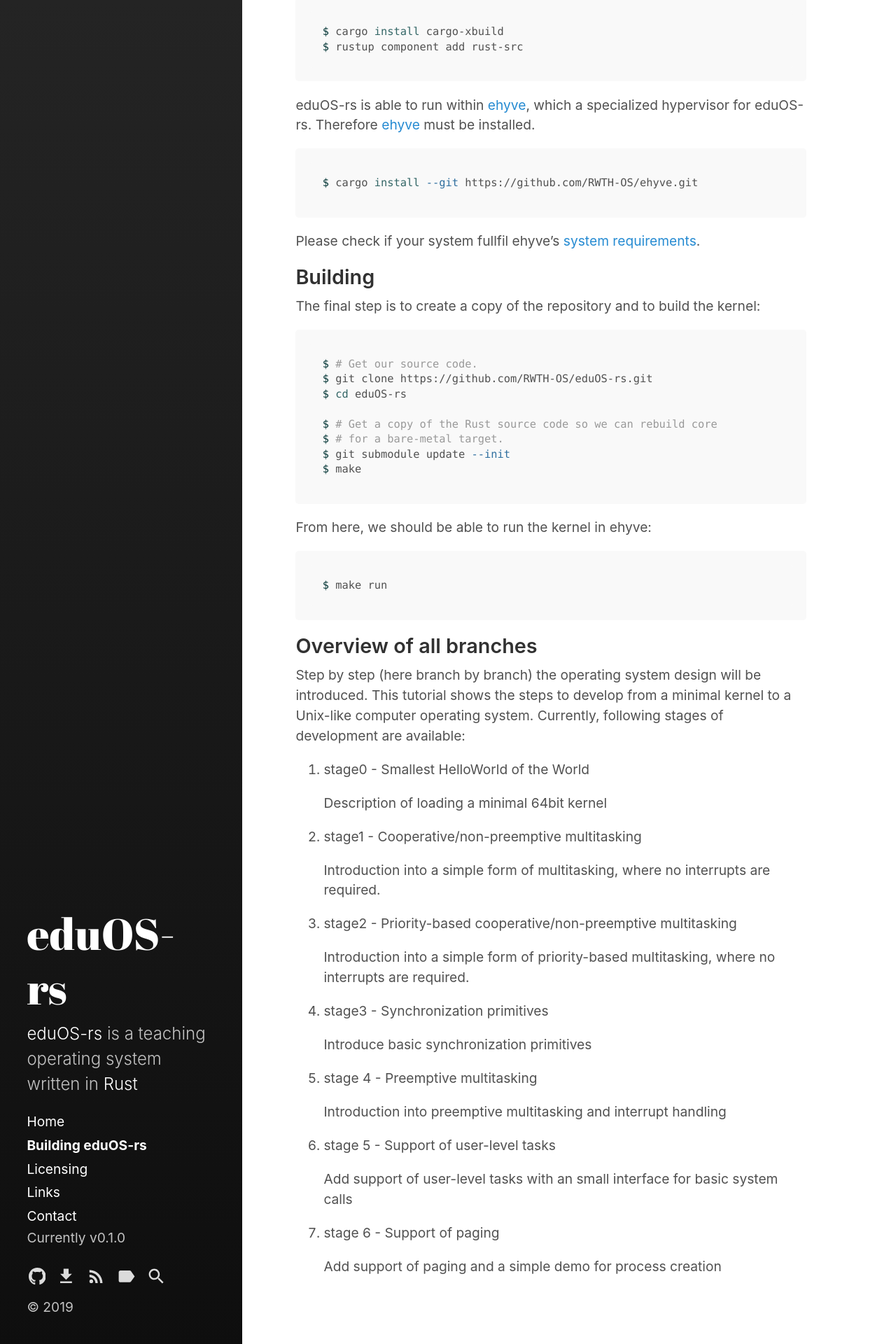
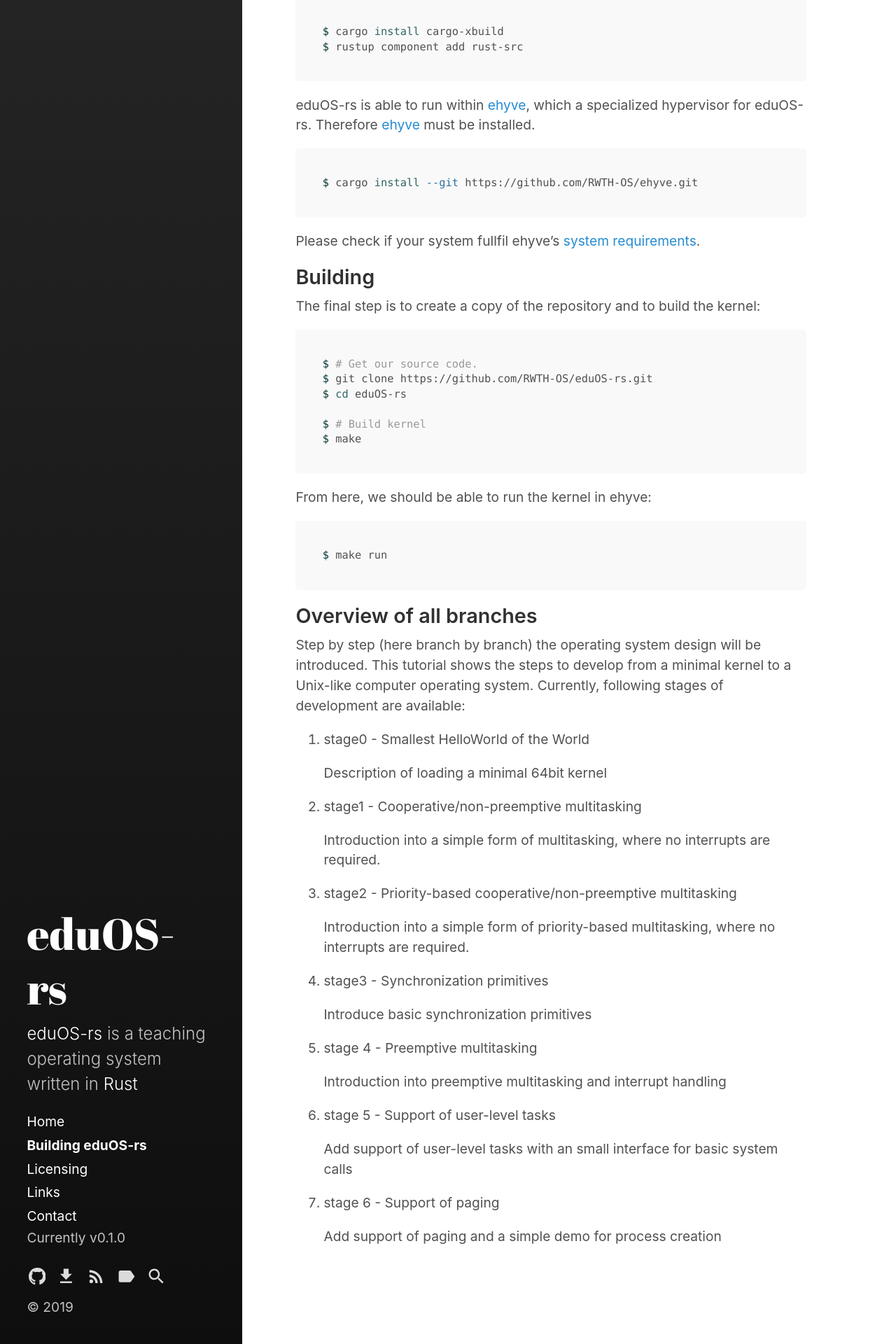
Before and after one commit to RWTH-OS/eduOS-rs, a Jekyll site: the page built from build.md, in a window 1280 px wide. Shown: the part 1210-3130 px from the top of the page at 70% size. Built offline with Jekyll 4.4.1, drawn with Linux system fonts in a browser that asks for light colours.

Commit message:
remove hint to update all submodules
this is no longer needed because all submodules have been removed

````diff
--- a/build.md
+++ b/build.md
@@ -59,9 +59,7 @@
 $ git clone https://github.com/RWTH-OS/eduOS-rs.git
 $ cd eduOS-rs
 
-$ # Get a copy of the Rust source code so we can rebuild core
-$ # for a bare-metal target.
-$ git submodule update --init
+$ # Build kernel
 $ make
 ```
 
````
